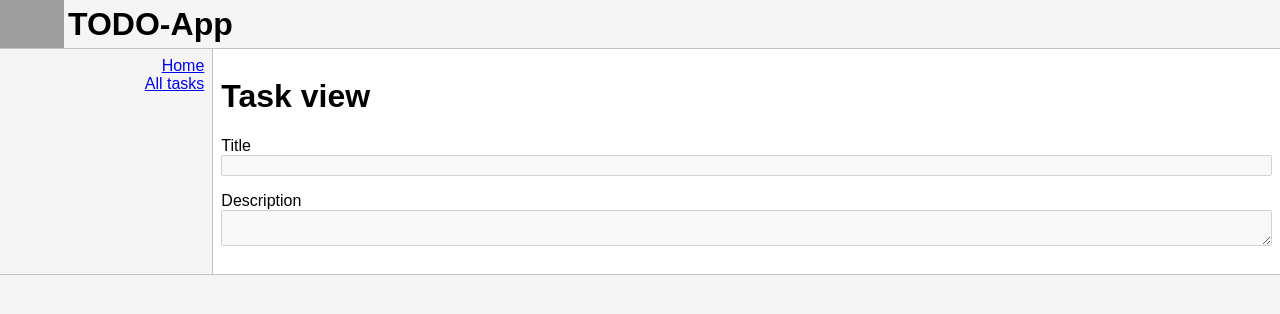
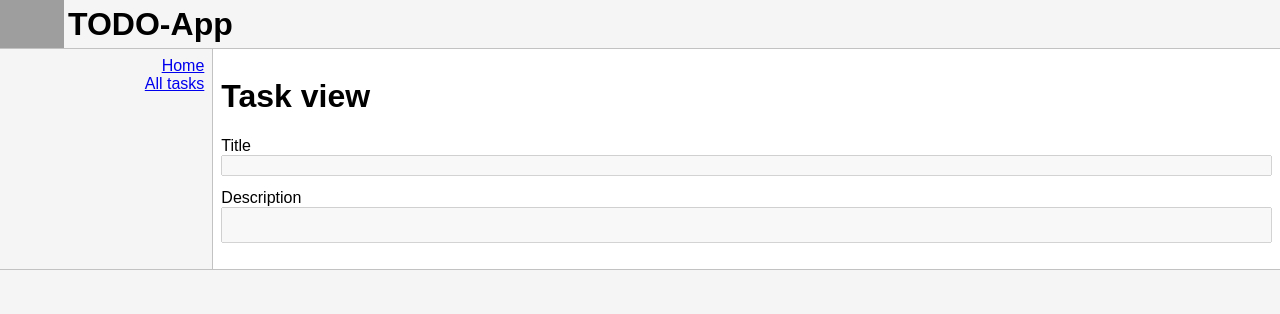
Before and after one commit to mmerklinger/todo-app, a Python web app: template todo_app/templates/tasks_get_by_id.html in a window 1280 px wide. Shown: the top 314 px of the page. Run offline with Jinja, Linux system fonts and the light colour scheme; the template is opened without the code that fills it, so the values that code supplies are empty; grey boxes are pictures that could not be loaded.

Commit message:
Make task form elements responsive

```diff
--- a/todo_app/static/styles.css
+++ b/todo_app/static/styles.css
@@ -23,11 +23,18 @@ table, th, td {
     overflow: hidden;
 }
 
-/* forms */
+/* task box */
 
-input, textarea {
+.task-box {
+    display: flexbox;
+    flex-direction: row;
+}
+
+.task-box-form-element > input, textarea {
     box-sizing: border-box;
-    width: 100%
+    width: 100%;
+    resize: none;
+    margin-bottom: 1em;
 }
 
 /* grid */
--- a/todo_app/templates/tasks_get_by_id.html
+++ b/todo_app/templates/tasks_get_by_id.html
@@ -1,14 +1,16 @@
 {% include 'header.html' %}
                 <h1>Task view</h1>
+                <div class="task-box"></div>
                     <form>
-                    <p>
+                        <div class="task-box-form-element">
                             <label for="title">Title</label>
                             <input type="text" name="title" value="{{ task.title }}" disabled="disabled"></input>
-                    </p>
-                    <p>
+                        </div>
+                        <div class="task-box-form-element">
                             <label for="description">Description</label>
                             <br>
                             <textarea name="description" disabled="disabled">{{ task.description }}</textarea>
-                    </p>
+                        </div>
                     </form>
+                </div>
 {% include 'footer.html' %}
```
Also changed, not shown: todo_app/templates/tasks_create.html (+9 -7 lines), todo_app/templates/tasks_update_by_id.html (+9 -7 lines). Lines whose indentation alone changed are shown as unchanged.
